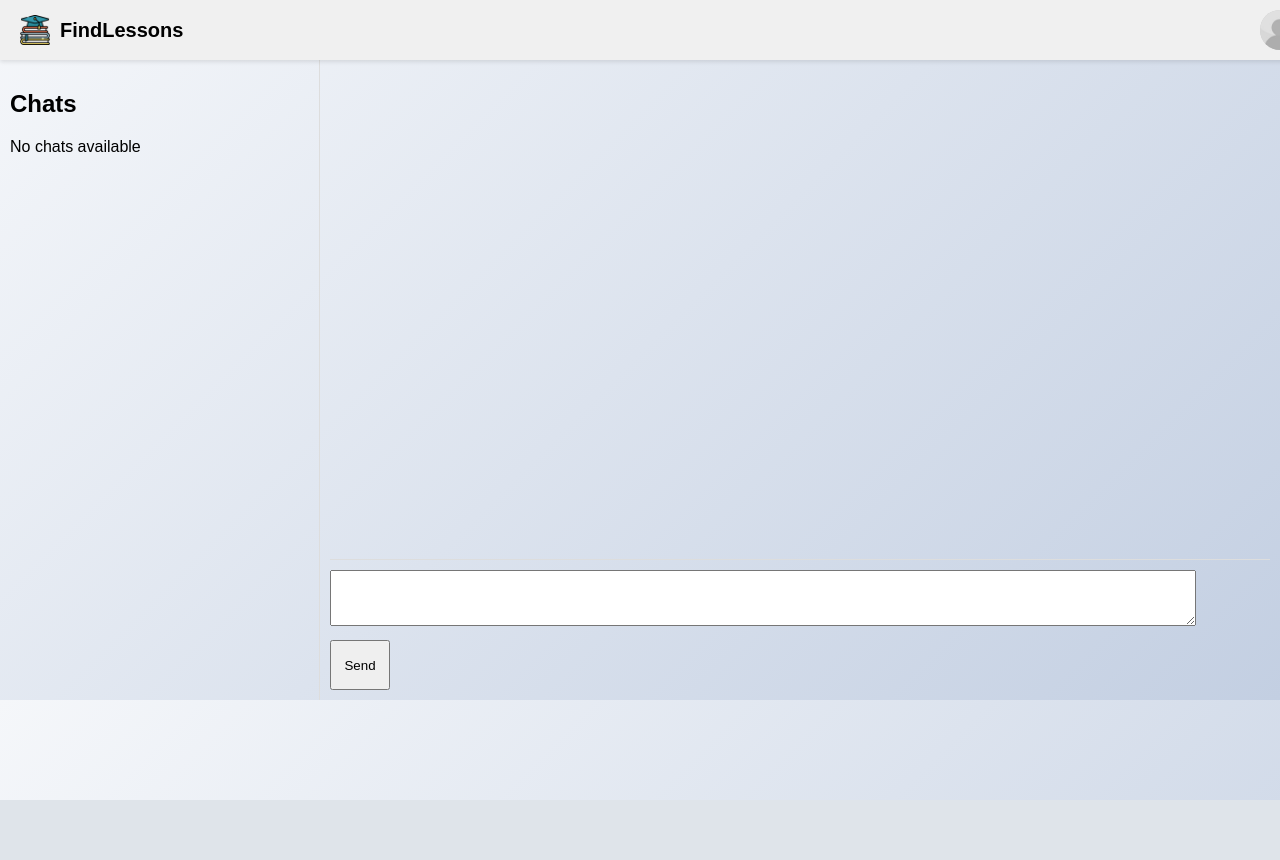
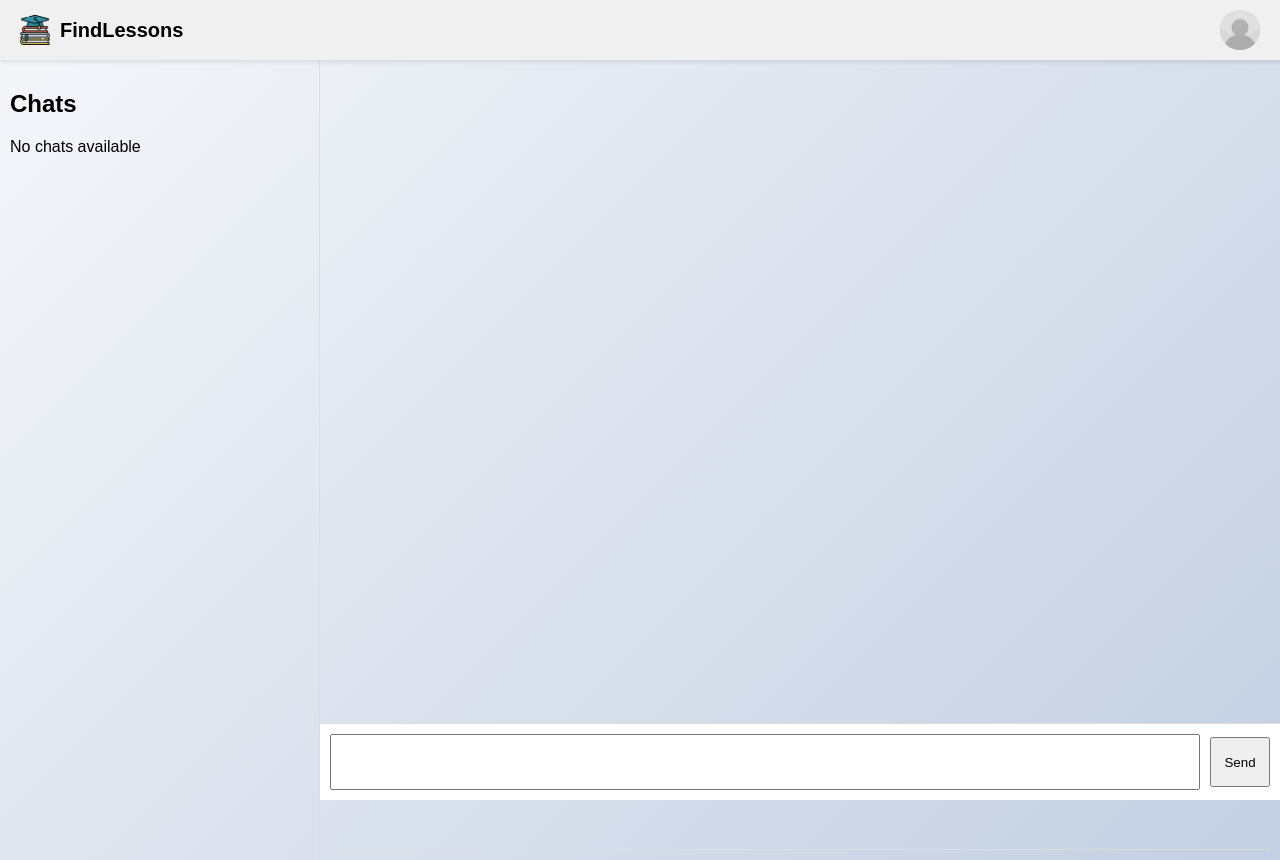
Before and after one commit to ch-fano/findLessons, a Django app: page /chat/view/ in a window 1280 px wide. Before the commit the page ends 800 px from the top, so only its background shows below. Run offline with Django 5.2, Linux system fonts and the light colour scheme; a user stored in the database is signed in; data comes from the database, SQL or seed files in the repository; both versions use the stored data as it was after the commit; some libraries are stand-ins or nearby versions.

Commit message:
chat almost finished

```diff
--- a/chat/templates/chat/chat.html
+++ b/chat/templates/chat/chat.html
@@ -1,12 +1,18 @@
 {% extends 'base.html' %}
+{% load static %}
 
 {% block title %}Chat{% endblock %}
 
 {% block head %}
    <style>
+        .align-link-profile {
+            margin-right: 40px;
+        }
+
         .chat-container {
             display: flex;
-            height: 80vh;
+            height: 100vh;
+            overflow: hidden;
         }
 
         .chat-list {
@@ -14,6 +20,7 @@
             border-right: 1px solid #ddd;
             padding: 10px;
             box-sizing: border-box;
+            overflow-y: auto;
         }
 
         .chat-item {
@@ -24,6 +31,9 @@
             padding: 10px;
             border-radius: 8px;
             box-shadow: 0 2px 5px rgba(0, 0, 0, 0.1);
+            justify-content: space-between;
+            text-decoration: none;
+            color: black;
         }
 
         .chat-item img {
@@ -35,13 +45,7 @@
 
         .chat-item div {
             flex: 1;
-        }
-
-        .chat-item a {
-            text-decoration: none;
-            color: #000;
-            display: flex;
-            align-items: center;
+            text-align: center;
         }
 
         .chat-messages {
@@ -50,6 +54,35 @@
             box-sizing: border-box;
             display: flex;
             flex-direction: column;
+            flex: 1;
+            overflow-y: auto;
+            margin-right: 0;
+        }
+
+        .receiver-info {
+            display: flex;
+            align-items: center;
+            border-bottom: 1px solid #ddd;
+            padding: 10px;
+            background-color: #f9f9f9;
+            margin-bottom: 10px;
+        }
+
+        .receiver-info img {
+            border-radius: 50%;
+            width: 50px;
+            height: 50px;
+            margin-right: 10px;
+        }
+
+        .receiver-info div {
+            flex: 1;
+        }
+
+        .receiver-info .delete-img {
+            width: 30px;
+            height: 30px;
+            cursor: pointer;
         }
 
         #chat-log {
@@ -59,29 +92,46 @@
             padding-bottom: 10px;
         }
 
+        .message-input-container {
+            position: fixed;
+            bottom: 0;
+            left: 25%;
+            width: 75%;
+            display: flex;
+            align-items: center;
+            padding: 10px;
+            box-sizing: border-box;
+            background-color: #fff;
+            border-top: 1px solid #ddd;
+        }
+
         #chat-message-input {
-            margin-top: 10px;
-            width: calc(100% - 80px);
+            flex: 1;
+            height: 50px;
+            margin-right: 10px;
+            resize: none;
+        }
+
+        #chat-message-submit {
+            width: 60px;
             height: 50px;
         }
 
-        #chat-message-submit {
-            margin-top: 10px;
-            width: 60px;
-            height: 50px;
+        .bell-img {
+            width: 30px;
+            height: 30px;
+            margin-right: 10px;
         }
     </style>
 {% endblock %}
 
 {% block content %}
     <div class="chat-container">
-        <!-- Chat list section -->
         <div class="chat-list">
             <h2>Chats</h2>
             {% for chat in chats %}
-                <a href="{% url 'chat:chat-start' chat.other_participant.id %}">
-                    <div class="chat-item">
-                        <img src="{{ chat.other_participant.picture.url }}" alt="Profile Picture">
+                <div class="chat-item" onclick="location.href='{% url 'chat:chat-start' chat.other_participant.id %}'">
+                   <img src="{{ chat.other_participant.picture.url }}" class="chat-img" alt="Profile Picture">
                     <div>
                         {% if chat.other_participant.first_name and chat.other_participant.last_name %}
                             {{ chat.other_participant.first_name }} {{ chat.other_participant.last_name }}
@@ -89,30 +139,48 @@
                             {{ chat.other_participant.user.username }}
                         {% endif %}
                     </div>
+                    {% if chat.new_messages %}
+                        <img src="{% static 'imgs/bell.png' %}" class="bell-img" alt="New message">
+                    {% endif %}
                 </div>
-                </a>
             {% empty %}
                 <p>No chats available</p>
             {% endfor %}
         </div>
 
         <div class="chat-messages">
+            {% if receiver %}
+                <div class="receiver-info">
+                    <a href="{% url 'user_profile:view-profile' receiver.id %}?source=chat">
+                        <img src="{{ receiver.picture.url }}" alt="Receiver Picture">
+                    </a>
+                    <div>
+                        {% if receiver.first_name and receiver.last_name %}
+                            <strong>{{ receiver.first_name }} {{ receiver.last_name }}</strong>
+                        {% else %}
+                            {{ receiver.user.username }}
+                        {% endif %}
+                    </div>
+                    <img src="{% static 'imgs/delete.png' %}" class="delete-img" alt="Delete">
+                </div>
+            {% endif %}
             <div id="chat-log">
                 {% for message in messages %}
                     <b>{{ message.sender.user.username }}</b>: {{ message.content }}<br>
                 {% endfor %}
             </div>
-            <label>
+        </div>
+    </div>
+
+    <div class="message-input-container">
         <textarea id="chat-message-input" type="text"></textarea>
-            </label>
         <button id="chat-message-submit">Send</button>
-        </div>
     </div>
 
     <script>
         const chatName = "{{ chat_name }}";
         const username = "{{ request.user.username }}";
-        if (chatName!=="None") {
+        if (chatName !== "None") {
             const chatSocket = new WebSocket(
                 'ws://' + window.location.host + '/ws/chat/' + chatName + '/'
             );
@@ -145,3 +213,9 @@
         }
     </script>
 {% endblock %}
+
+{% block bar %}
+    <a href="{% url 'user_profile:profile' %}" class="link-profile-image align-link-profile">
+        <img src="{{ user.profile.picture.url }}" alt="Link-profile">
+    </a>
+{% endblock %}
--- a/chat/views.py
+++ b/chat/views.py
@@ -6,10 +6,14 @@ from user_profile.models import Profile
 
 # Create your views here.
 
-def get_chats(profile):
+def get_chats_dicts(profile):
     chats = []
     for chat in profile.chats.all():
-        chats.append({'id': chat.pk, 'other_participant': chat.get_other_participant(profile)})
+        chats.append(
+            {'id': chat.pk,
+            'other_participant': chat.get_other_participant(profile),
+            'new_messages': chat.has_new_messages(profile)}
+        )
     return chats
 
 @login_required
@@ -36,15 +40,21 @@ def chat_view(request, pk):
     if request.user.profile not in current_chat.participants.all():
         return HttpResponseForbidden('You can only access to your chat')
 
-    messages = current_chat.messages.all()
+    current_chat.read_messages(request.user.profile)
 
-    chats = get_chats(request.user.profile)
-
-    ctx = {'chat_name': current_chat.chat_name(),'messages': messages, 'chats': chats}
+    ctx = {
+        'receiver': current_chat.get_other_participant(request.user.profile),
+        'messages': current_chat.messages.all(),
+        'chat_name': current_chat.chat_name(),
+        'chats': get_chats_dicts(request.user.profile)
+    }
     return render(request, 'chat/chat.html', ctx)
 
 @login_required
 def chat_home(request):
-    chats = get_chats(request.user.profile)
-
-    return render(request, 'chat/chat.html', {'chats': chats, 'chat_name': 'None', 'messages': []})
+    ctx = {
+        'chats': get_chats_dicts(request.user.profile),
+        'chat_name': 'None',
+        'messages' : []
+    }
+    return render(request, 'chat/chat.html', ctx)
```
Also changed, not shown: chat/models.py (+11 -0 lines), chat/migrations/0003_message_read.py (added), db.sqlite3, static/imgs/bell.png (added), static/imgs/delete.png (added), static/imgs/write.png (added), 2 other files. Lines whose indentation alone changed are shown as unchanged.
